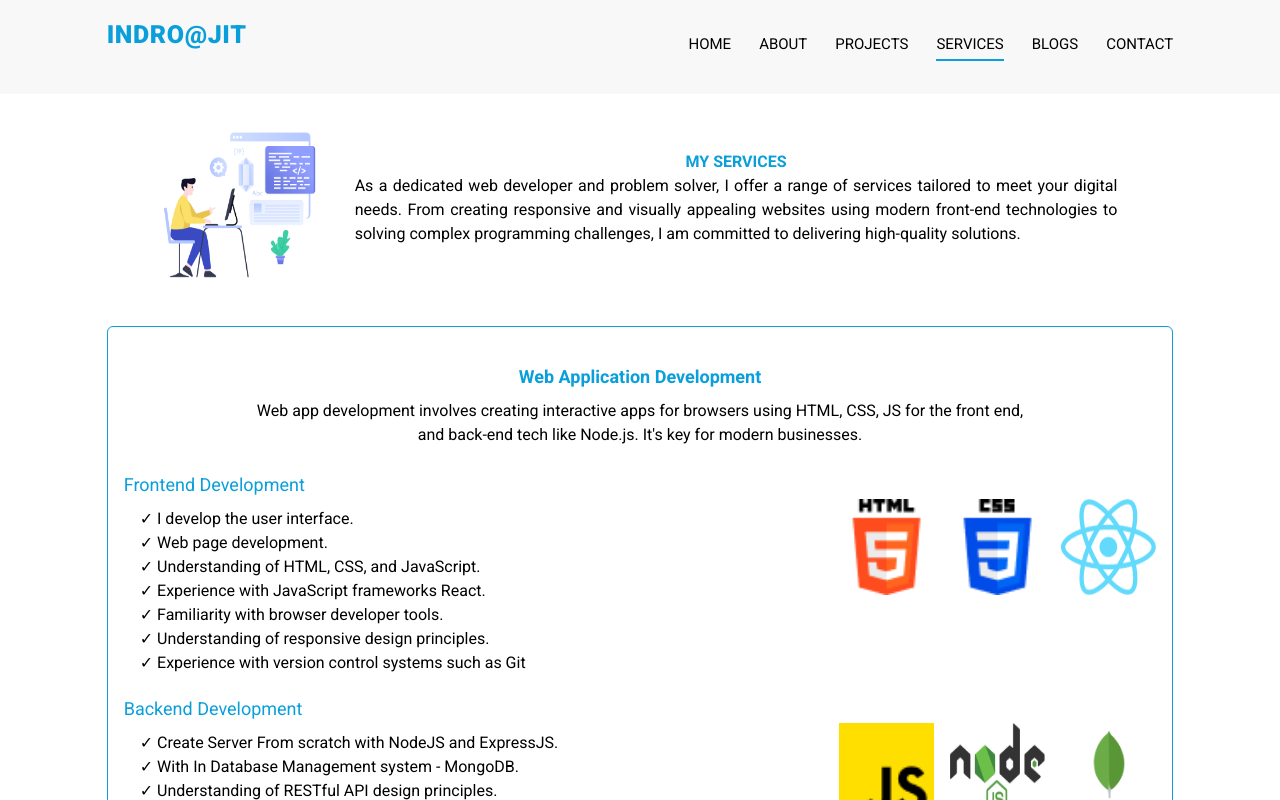
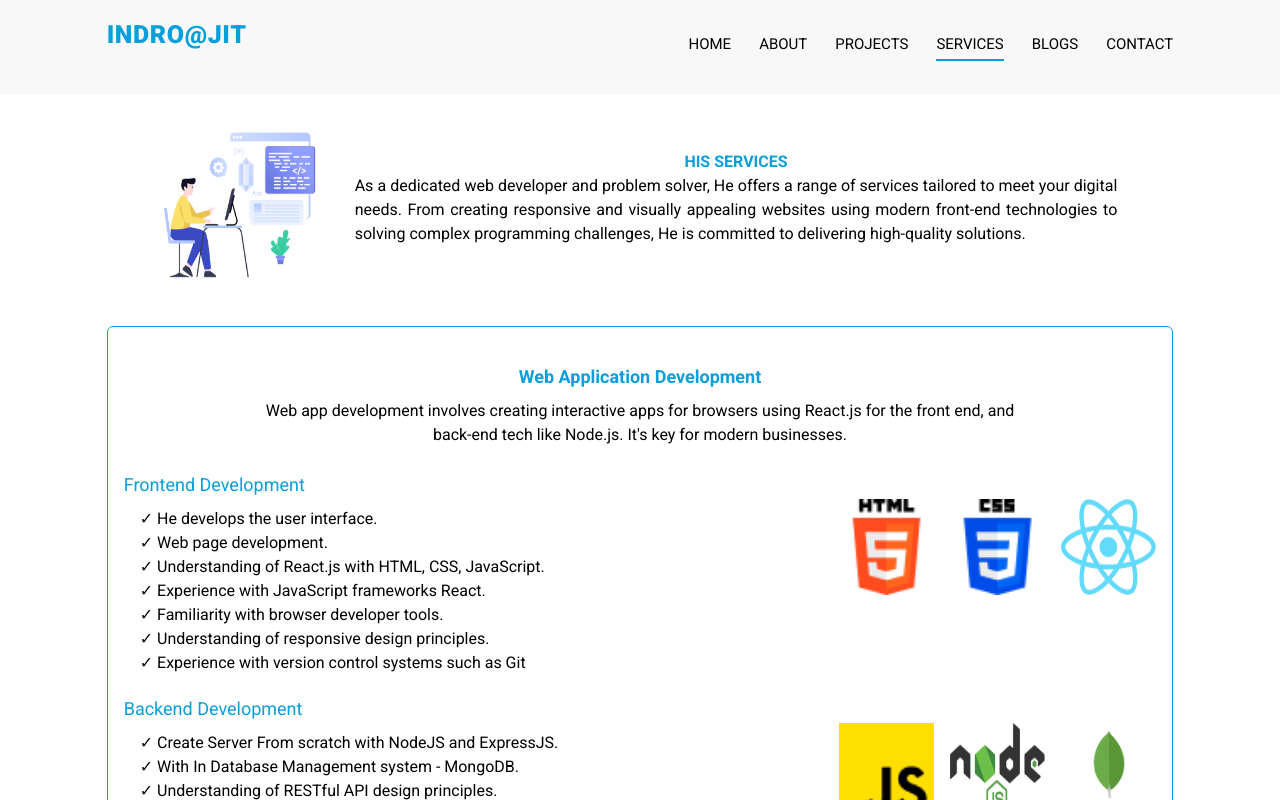
Before and after one commit to indrojitmondal/My-website, a React (Vite) app: page /services in a window 1280 px wide. Shown: the top 800 px of the page. Built offline with nearby package versions, Linux system fonts and the light colour scheme.

Commit message:
Added Mi-Tube

```diff
--- a/src/pages/Blogs/Blogs.jsx
+++ b/src/pages/Blogs/Blogs.jsx
@@ -26,10 +26,10 @@ const Blogs = () => {
           <img src={myBlogsImage} className="block h-40" alt="Blog" />
           <div className="text-center">
             <h1 className="font-bold text-primary pt-5">
-              <span className="text-primary font-bold">MY</span> BLOGS
+              <span className="text-primary font-bold">HIS</span> BLOGS
             </h1>
             <p>
-              Welcome to my Blogs. Here I have shared some important development questions that might be helpful for developers.
+              Welcome to His Blogs. Here He has shared some important development questions that might be helpful for developers.
             </p>
           </div>
         </div>
--- a/src/pages/Contact/ContactMe.jsx
+++ b/src/pages/Contact/ContactMe.jsx
@@ -100,7 +100,6 @@ const ContactMe = () => {
                             <div>
                                 <h3 className="text-xl">Location</h3>
                                 <p>
-                                    Paikgacha
                                     Khulna, Bangladesh
                                 </p>
                             </div>
--- a/src/pages/Home/HireMe.jsx
+++ b/src/pages/Home/HireMe.jsx
@@ -100,7 +100,7 @@ const HireMe = () => {
                             <div>
                                 <h3 className="text-xl">Location</h3>
                                 <p>
-                                    Paikgacha Khulna, Bangladesh
+                                   Khulna, Bangladesh
                                 </p>
                             </div>
                         </div>
--- a/src/pages/Projects/Projects.jsx
+++ b/src/pages/Projects/Projects.jsx
@@ -82,7 +82,7 @@ const Projects = () => {
                 <div className="w-11/12 md:w-10/12 mx-auto grid md:grid-cols-2 pt-5 md:px-14">
                     <h1></h1>
                     <h1 className="text-lg font-medium text-primary text-center">
-                        <span>MY</span> PROJECTS
+                        <span>EXISTING</span> PROJECTS
                     </h1>
                 </div>
             </section>
--- a/src/pages/Services/Services.jsx
+++ b/src/pages/Services/Services.jsx
@@ -27,13 +27,13 @@ const Services = () => {
                     />
                     <div className="text-center">
                         <h1 className=" font-bold text-primary pt-5">
-                            <span className="text-primary font-bold">MY</span> SERVICES
+                            <span className="text-primary font-bold">HIS</span> SERVICES
                         </h1>
                         <p className=" text-justify text-base ">
-                            As a dedicated web developer and problem solver, I offer a range of
+                            As a dedicated web developer and problem solver, He offers a range of
                             services tailored to meet your digital needs. From creating responsive
                             and visually appealing websites using modern front-end technologies to
-                            solving complex <span className="">programming challenges, I am committed
+                            solving complex <span className="">programming challenges, He is committed
                                 to delivering high-quality solutions. </span>
                         </p>
                     </div>
@@ -54,7 +54,7 @@ const Services = () => {
                                     </h1>
                                     <p className="text-center text-base py-2">
                                         Web app development involves creating interactive apps for browsers
-                                        using HTML, CSS, JS for the front end, and back-end tech like
+                                        using React.js for the front end, and back-end tech like
                                         Node.js. It's key for modern businesses.
                                     </p>
                                 </div>
@@ -67,9 +67,9 @@ const Services = () => {
                             <h3 className="text-primary text-lg text-bold ">Frontend Development</h3>
                             <div className=" grid grid-cols-1 md:grid-cols-2 ">
                                 <div className="pt-2 pl-4 text-justify text-base">
-                                    <h2>✓ I develop the user interface.</h2>
+                                    <h2>✓ He develops the user interface.</h2>
                                     <h2>✓ Web page development.</h2>
-                                    <h2>✓ Understanding of HTML, CSS, and JavaScript.</h2>
+                                    <h2>✓ Understanding of React.js with HTML, CSS, JavaScript.</h2>
                                     <h2>✓ Experience with JavaScript frameworks React.</h2>
                                     <h2>✓ Familiarity with browser developer tools.</h2>
                                     <h2>✓ Understanding of responsive design principles.</h2>
```
Also changed, not shown: public/webProjects.json (+24 -0 lines), src/images/web-development/miTube.jpg (added).
